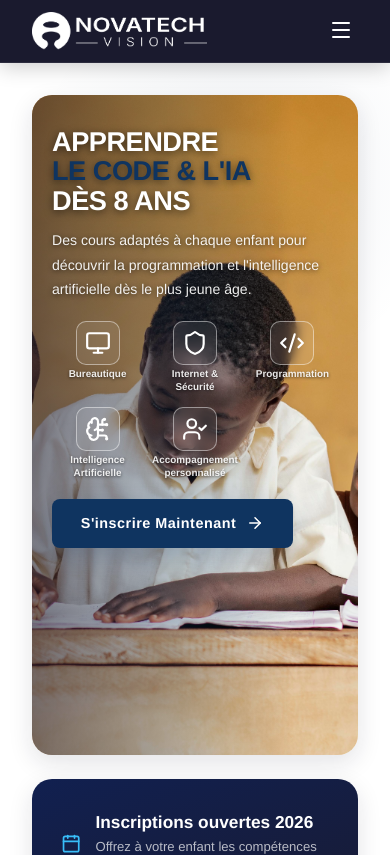
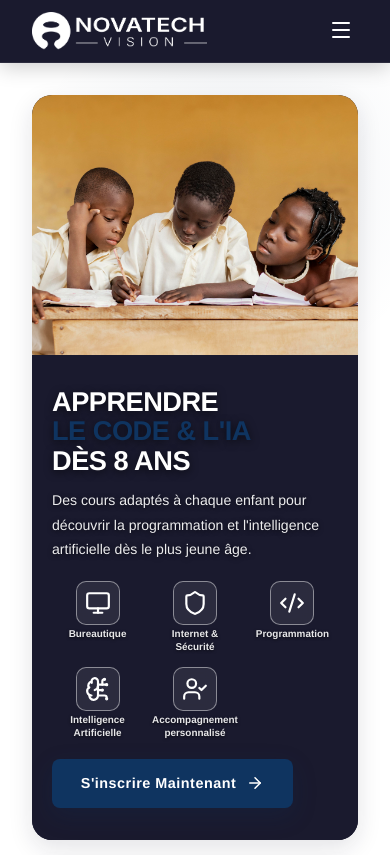
Before and after one commit to novaghislain/projetnovatech, a React (Vite) app in the folder frontend/: page / in a window 390 px wide. Shown: the top 855 px of the page. Built offline with nearby package versions, Linux system fonts and the light colour scheme; no server answers.

Commit message:
fix: séparer l'image et le texte du hero sur mobile pour une visibilité totale de la photo

```diff
--- a/frontend/src/pages/Home.css
+++ b/frontend/src/pages/Home.css
@@ -556,6 +556,14 @@
   width: 28px;
   border-radius: 5px;
   border-color: #fff;
+}
+
+.hero-slider-images {
+  position: absolute;
+  inset: 0;
+  width: 100%;
+  height: 100%;
+  z-index: 1;
 }
 
 .hero-bg-img {
@@ -1268,15 +1276,30 @@
 
   .hero-main {
     border-radius: var(--radius-lg);
-    min-height: 660px;
+    min-height: auto;
+    display: flex;
+    flex-direction: column;
+    background: #1A1A2E;
   }
 
-  .sidebar-card--cta {
-    border-radius: var(--radius-lg);
+  .hero-slider-images {
+    position: relative;
+    height: 320px;
+    width: 100%;
+    z-index: 1;
+    overflow: hidden;
   }
 
-  .sidebar-card--ai {
-    border-radius: var(--radius-lg);
+  .hero-overlay {
+    display: none;
+  }
+
+  .hero-text-block {
+    position: relative;
+    z-index: 2;
+    padding: 2.5rem 2rem;
+    background: #1A1A2E;
+    color: var(--color-white);
   }
 
   .hero-text-block h1 {
@@ -1316,6 +1339,10 @@
 }
 
 @media (max-width: 640px) {
+  .hero-slider-images {
+    height: 260px;
+  }
+
   .hero-text-block {
     padding: 2rem 1.25rem;
   }
--- a/frontend/src/pages/Home.jsx
+++ b/frontend/src/pages/Home.jsx
@@ -141,6 +141,7 @@ const Home = () => {
 
           {/* Main hero block (left + center) */}
           <div className="hero-main">
+            <div className="hero-slider-images">
               {/* Background Images — Carousel */}
               {heroSlides.map((slide, idx) => (
                 <img
@@ -152,6 +153,7 @@ const Home = () => {
               ))}
               {/* Dark overlay */}
               <div className="hero-overlay" />
+            </div>
 
             <div className="hero-text-block">
               <h1>
```
Lines whose indentation alone changed are shown as unchanged.
